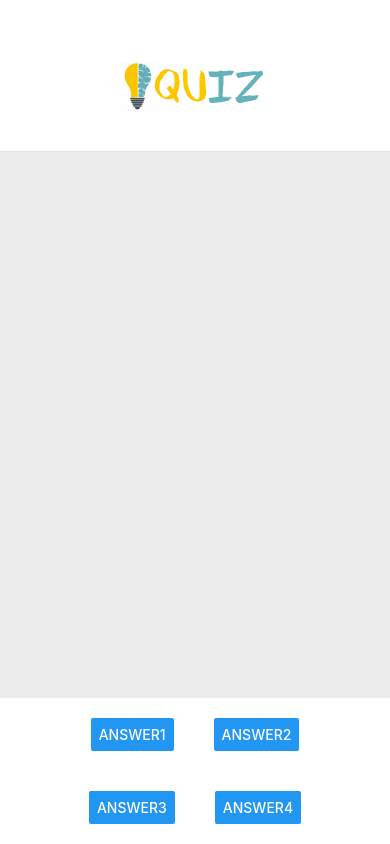
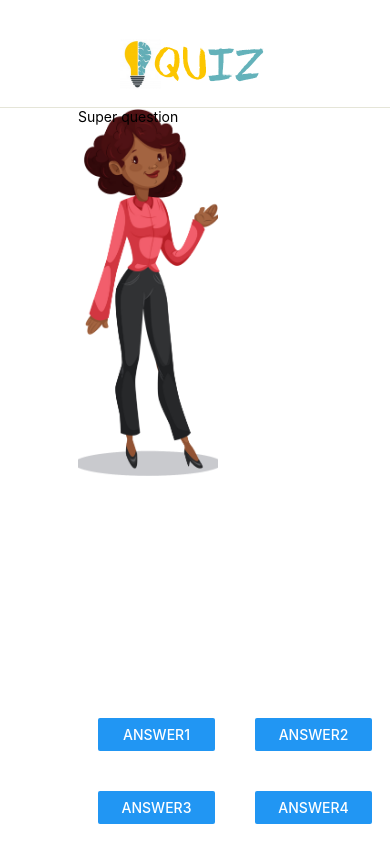
Before and after one commit to AnneFlorette/quiz, a React Native app in the folder Quiz/: screen / in a window 390 px wide. Built offline with nearby package versions, Linux system fonts and the light colour scheme.

Commit message:
milieu aprem mardi

```diff
--- a/Quiz/App.js
+++ b/Quiz/App.js
@@ -5,7 +5,8 @@ import {
   View,
   Image,
   Button,
-  SafeAreaView
+  SafeAreaView,
+  ImageBackground
 } from "react-native";
 
 // export default function App() {
@@ -36,8 +37,18 @@ export default class Logo extends Component {
             }}
           />
         </View>
-
-        <View style={styles.questions}></View>
+        <ImageBackground
+          source={require("./assets/presentation.png")}
+          style={{
+            width: "60%",
+            height: "50%",
+            resizeMode: "contain",
+            flex: 8
+          }}
+        >
+          <View style={styles.questions}>
+            <Text>Super question</Text>
+          </View>
           <View style={styles.answers}>
             <View style={styles.buttonsView}>
               <Button
@@ -75,6 +86,7 @@ export default class Logo extends Component {
               />
             </View>
           </View>
+        </ImageBackground>
       </SafeAreaView>
     );
   }
@@ -95,14 +107,8 @@ const styles = StyleSheet.create({
     borderBottomWidth: 1,
     width: "100%"
   },
-  content: {
-    flex: 8,
-    justifyContent: "center",
-    alignItems: "center"
-  },
   questions: {
     flex: 4,
-    backgroundColor: "#ececec",
     width: "100%"
   },
   answers: {
@@ -111,6 +117,7 @@ const styles = StyleSheet.create({
   },
   buttonsView: {
     margin: 20,
+    width: "50%",
     justifyContent: "center"
   }
 });
```
Lines whose indentation alone changed are shown as unchanged.
